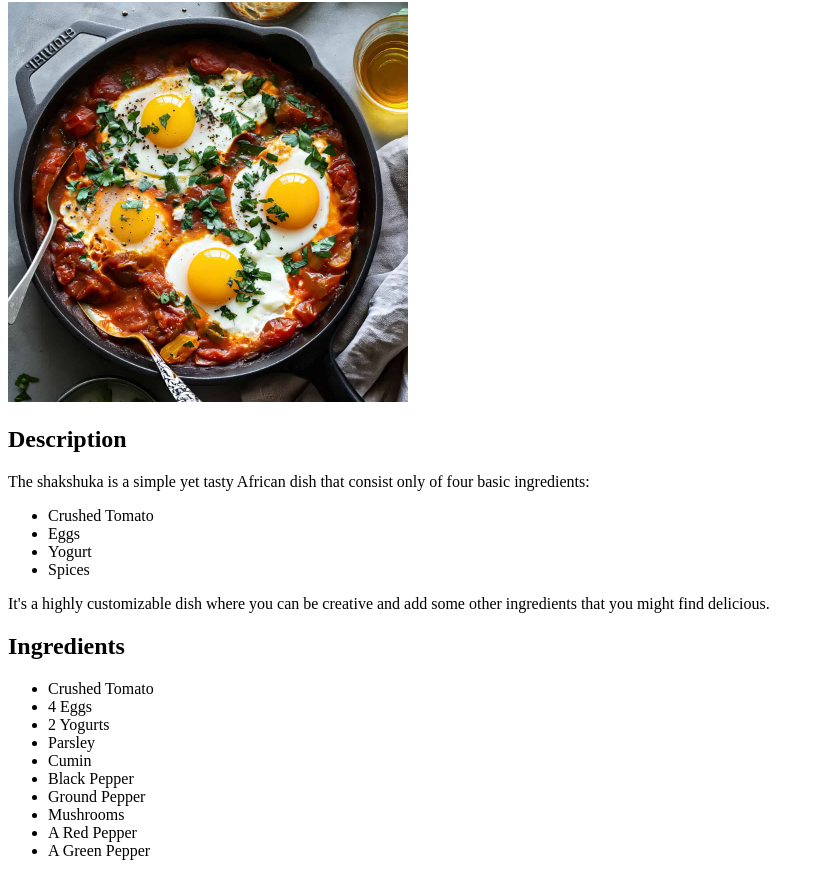
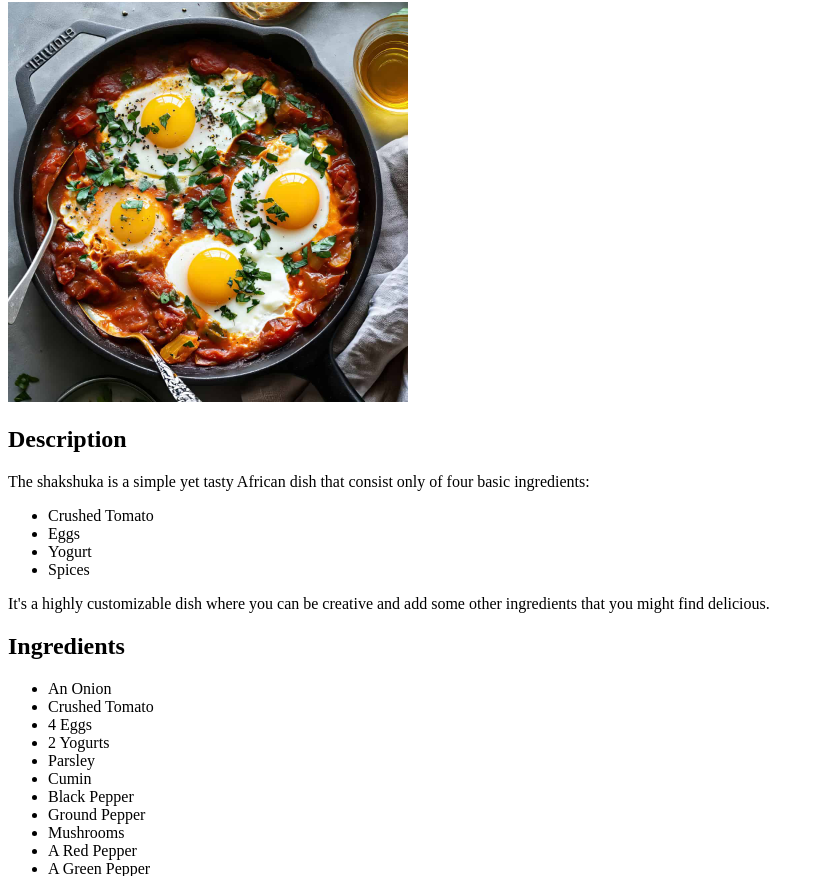
Before and after one commit to lvaqueiroperez/odin-recipes, a plain HTML site: page recipes/shakshuka.html in a window 1280 px wide. Shown: the part 104-980 px from the top of the page, without its empty margins (0-824 px from the left). Drawn offline with Linux system fonts and the light colour scheme.

Commit message:
Add a missing ingredient on shakshuka.html
Added the Onion to the unordered list of ingredients.

```diff
--- a/recipes/shakshuka.html
+++ b/recipes/shakshuka.html
@@ -27,6 +27,7 @@
 
     <h2>Ingredients</h2>
     <ul>
+        <li>An Onion</li>
         <li>Crushed Tomato</li>
         <li>4 Eggs</li>
         <li>2 Yogurts</li>
```
